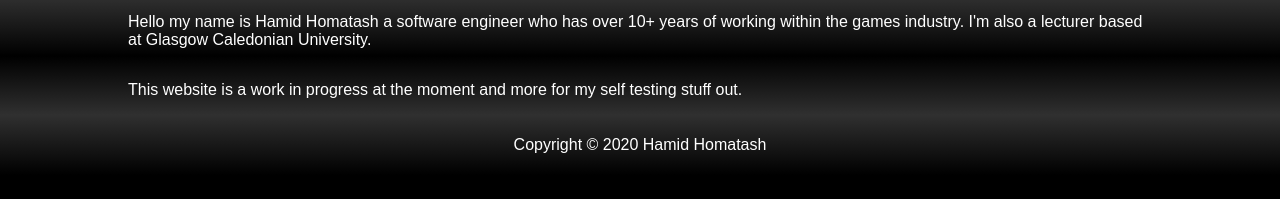
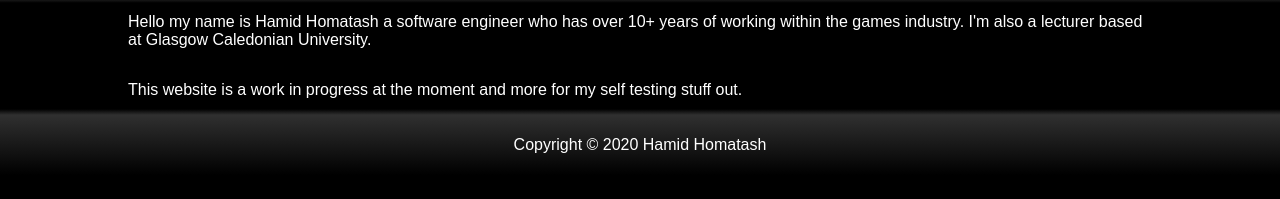
Before and after one commit to hamidhomatash/hamidhomatash.github.io, a plain HTML site: page index.html in a window 1280 px wide. Shown: the part 127-326 px from the top of the page. Drawn offline with Linux system fonts and the light colour scheme.

Commit message:
Tired new positioning of main content linear gradient stop points
In order to get what is needed new divs will have to be put in with the right pixel amount of height in order to get them to fad out the same all of the time

```diff
--- a/style.css
+++ b/style.css
@@ -60,7 +60,7 @@ p {
 	text-align: center;
 }
 #content {
-	background-image: linear-gradient(rgb(48,48,48), black, rgb(48,48,48));
+	background-image: linear-gradient(rgb(48,48,48), black 5%, black 95%, rgb(48,48,48));
 }
 #footer {
 	background-image: linear-gradient(rgb(48,48,48), black);
```
